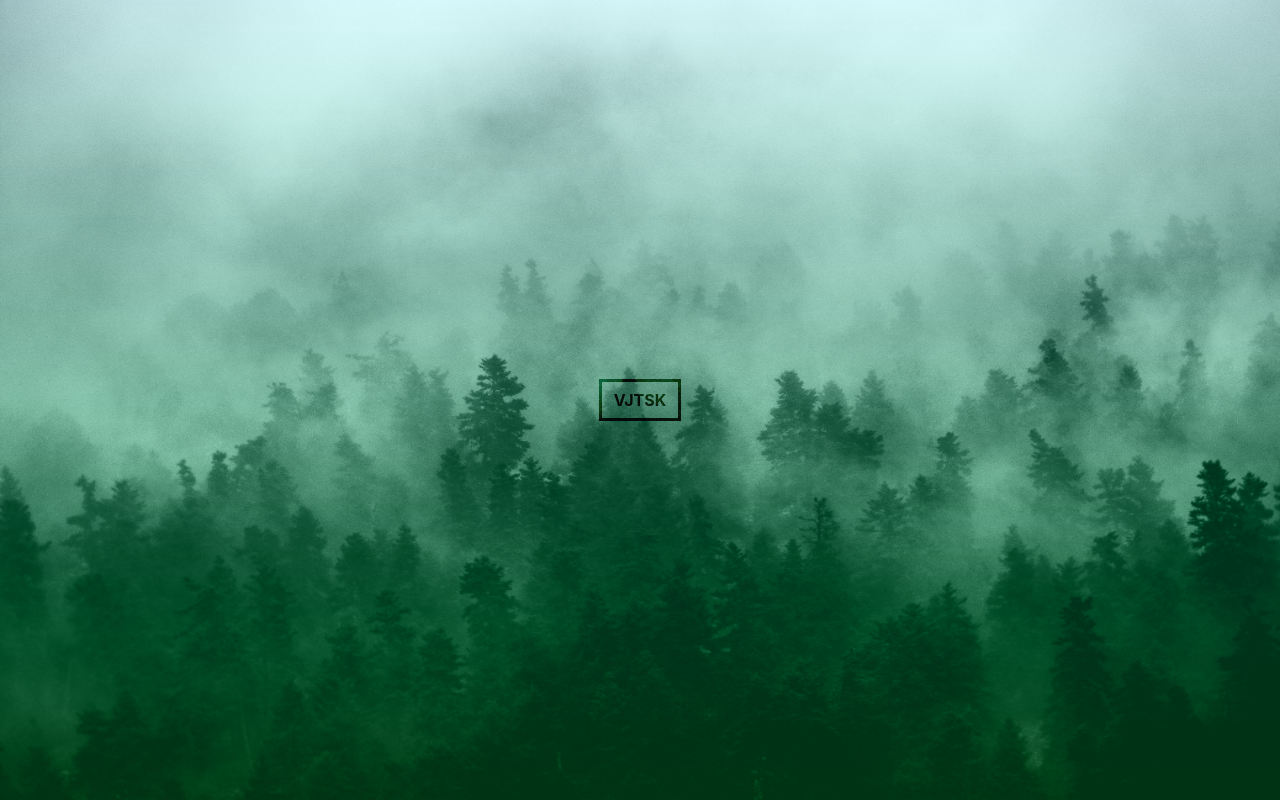
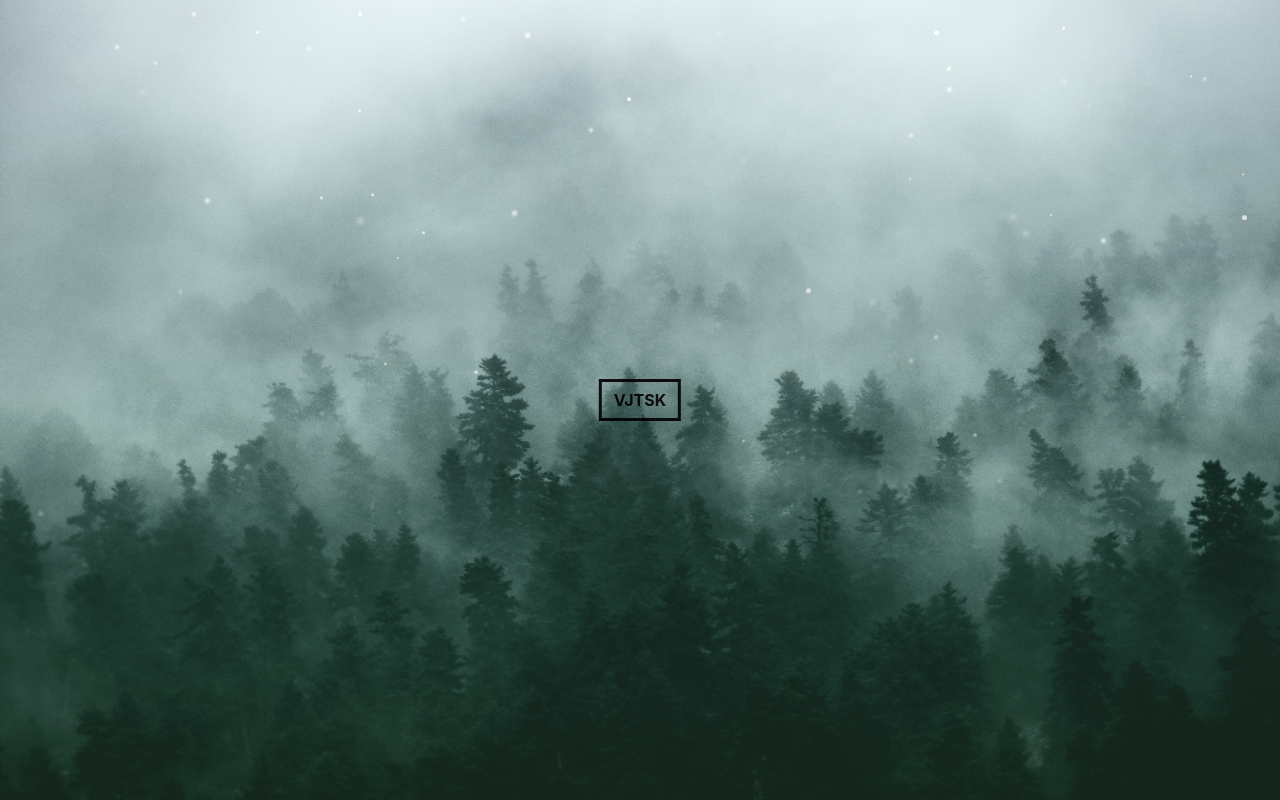
Before and after one commit to vbulant/vjt.sk, a website: page index.html in a window 1280 px wide. Drawn offline with Linux system fonts and the light colour scheme.

Commit message:
add snowflakes

```diff
--- a/index.html
+++ b/index.html
@@ -2,17 +2,32 @@
 <meta charset="utf-8">
 <title>vjt.sk</title>
 <style>
+	@keyframes gradient {
+		from { background-position: 0 0, 50% 50%; }
+		to   { background-position: 0 -2000vh, 50% 50%; }
+	}
+
+	@keyframes fall {
+		from { transform: translateY(0); opacity: 1; }
+		to   { transform: translateY(100vh); opacity: 0; }
+	}
+
 	html {
 		height: 100%;
 		background: black;
 	}
 
 	body {
-		display: flex;
-		justify-content: center;
-		align-items: center;
+		margin: 0;
 		height: 100%;
-		margin: 0;
+		font-family: -apple-system, BlinkMacSystemFont, 'avenir next', avenir, 'helvetica neue', helvetica, ubuntu, roboto, noto, 'segoe ui', arial, sans-serif;
+		background: url(markos-mant-580527-unsplash.jpg) 50% 50% / cover no-repeat;
+		opacity: 0;
+		transition: 5s opacity cubic-bezier(0.215, 0.61, 0.355, 1);
+	}
+
+	#scene {
+		height: 100%;
 		background:
 			linear-gradient(to bottom, #80aaff 0%,#e699ff 15%,#8cd9b3 29%,#ff944d 44%,#ff8080 59%,#ffff80 73%,#80ffff 87%,#80aaff 100%) 0 0 / auto 2000vh repeat-y,
 			url(markos-mant-580527-unsplash.jpg) 50% 50% / cover no-repeat;
@@ -20,27 +35,71 @@
 		animation: gradient 20s linear infinite;
 		transition: 5s opacity cubic-bezier(0.215, 0.61, 0.355, 1);
 		opacity: 0;
-		font-family: -apple-system, BlinkMacSystemFont, 'avenir next', avenir, 'helvetica neue', helvetica, ubuntu, roboto, noto, 'segoe ui', arial, sans-serif;
 	}
 
-	h1 {
+	#title {
+		position: absolute;
+		left: 50%;
+		top: 50%;
+		transform: translate(-50%, -50%);
+		z-index: 1;
 		margin: 0;
 		font-size: 1rem;
 		border: 3px solid;
 		padding: .5rem .75rem;
 		color: black;
 		opacity: .9;
+		filter: blur(.5rem);
+		transition: 2s filter cubic-bezier(0.215, 0.61, 0.355, 1);
+	}
+
+	.snowflake {
+		width: 5px;
+		height: 5px;
+		background: white;
+		border-radius: 50%;
+		position: absolute;
+		top: -5px;
+		animation: fall linear infinite;
 		mix-blend-mode: overlay;
 	}
+</style>
+<div id="scene"></div>
+<h1 id="title">VJTSK</h1>
+<script>
+	var SNOWFLAKES_COUNT = 100;
 
-	@keyframes gradient {
-		from { background-position: 0 0, 50% 50%; }
-		to   { background-position: 0 -2000vh, 50% 50%; }
+	function randomPercentage() {
+		return Math.floor(Math.random() * 100) + 1 + '%';
 	}
-</style>
-<h1>VJTSK</h1>
-<script>
+
+	function randomBetween(min, max) {
+		return Math.floor(Math.random() * (max - min + 1)) + min;
+	}
+
+	function renderSnowflake(el) {
+		var flake = document.createElement('span');
+		var size = randomBetween(2, 5);
+		var animationDuration = randomBetween(250, 5000) + 'ms'
+		var blur = randomBetween(0, 2);
+		flake.className = 'snowflake';
+		flake.style.left = randomPercentage();
+		flake.style.animationDuration = animationDuration;
+		flake.style.width = size + 'px';
+		flake.style.height = size + 'px';
+		flake.style.filter = 'blur(' + blur + 'px)';
+		el.appendChild(flake);
+	}
+
+	function renderSnowflakes() {
+		var el = document.body;
+		for (var i = 0; i <= SNOWFLAKES_COUNT; i++) renderSnowflake(el);
+	}
+
 	window.onload = function() {
 		document.body.style.opacity = 1;
+		document.getElementById('scene').style.opacity = 0.35;
+		document.getElementById('title').style.filter = 'blur(0)';
+		setTimeout(renderSnowflakes, 1000);
 	};
 </script>
```
